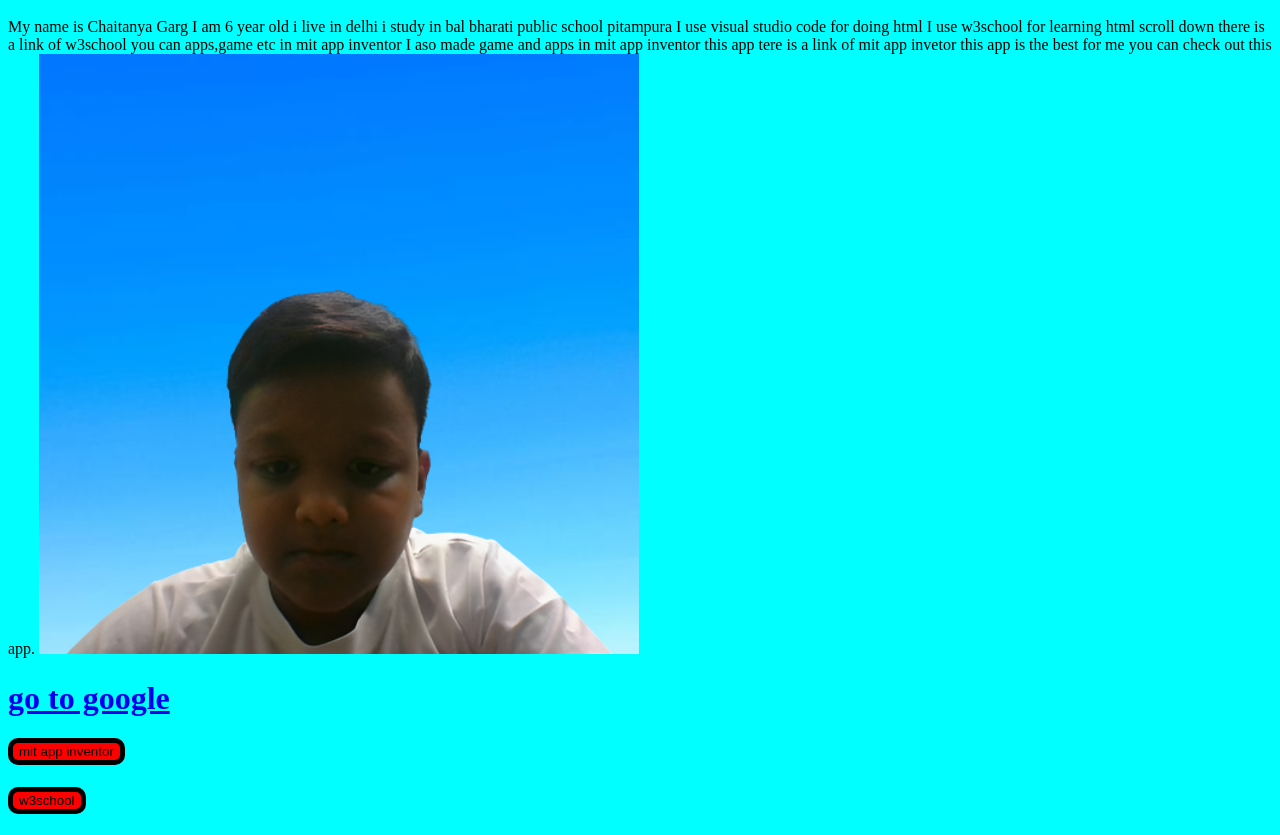
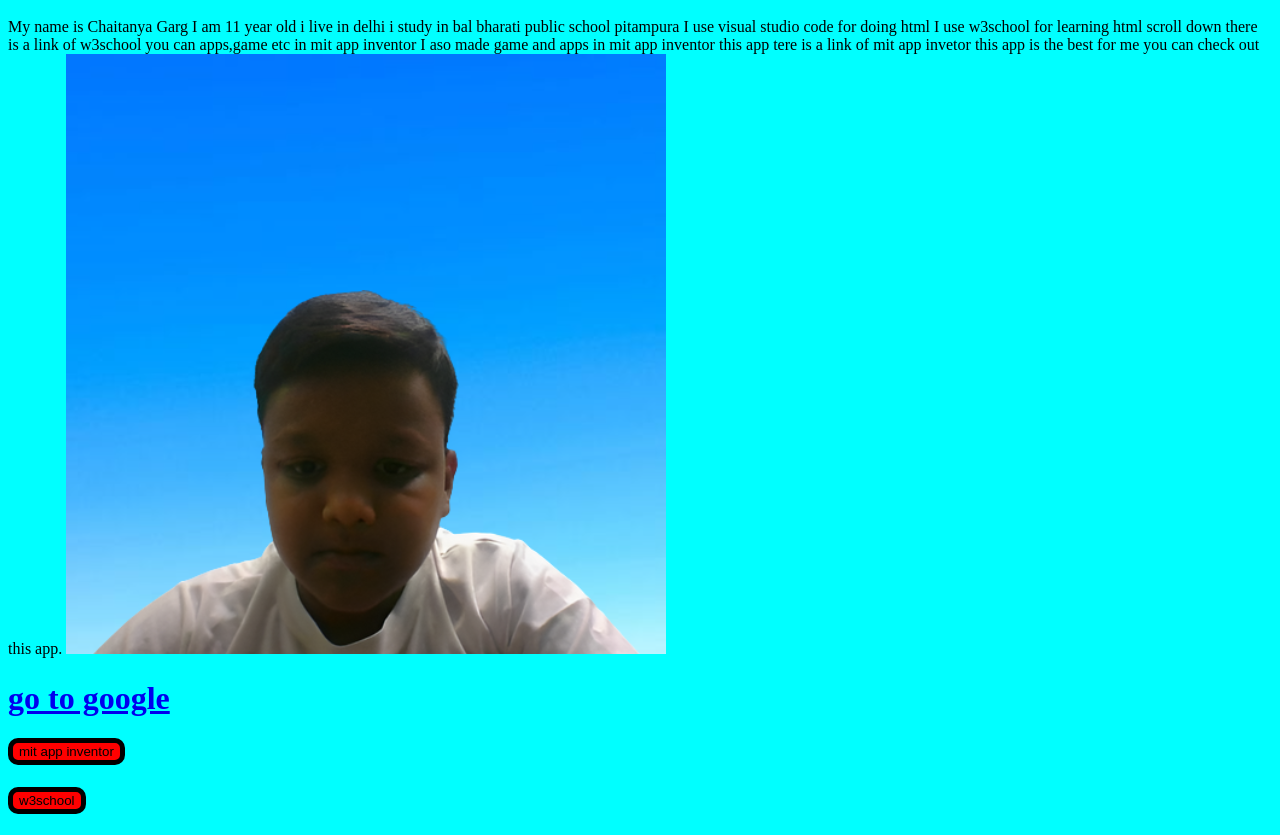
Before and after one commit to ChaitanyagargTech/ChaitanyagargTech.github.io, a plain HTML site: page index.html in a window 1280 px wide. Shown: the part 48-883 px from the top of the page. Drawn offline with Linux system fonts and the light colour scheme.

Commit message:
Update index.html

```diff
--- a/index.html
+++ b/index.html
@@ -7,7 +7,7 @@
     my self coder chaitanya
    </h1>
     <body bgcolor="cyan">
-      My name is Chaitanya Garg I am 6 year old i live in delhi i study in bal bharati public school pitampura I use visual studio code for doing html I use w3school for
+      My name is Chaitanya Garg I am 11 year old i live in delhi i study in bal bharati public school pitampura I use visual studio code for doing html I use w3school for
         learning html scroll down there is a link of w3school you can apps,game etc in mit app inventor I aso made game and apps in mit app inventor this app tere is a
         link of mit app invetor this app is the best for me you can check out this app.
        <img src="../blue-gradient-designify.png" alt=" " class="champ">
```
